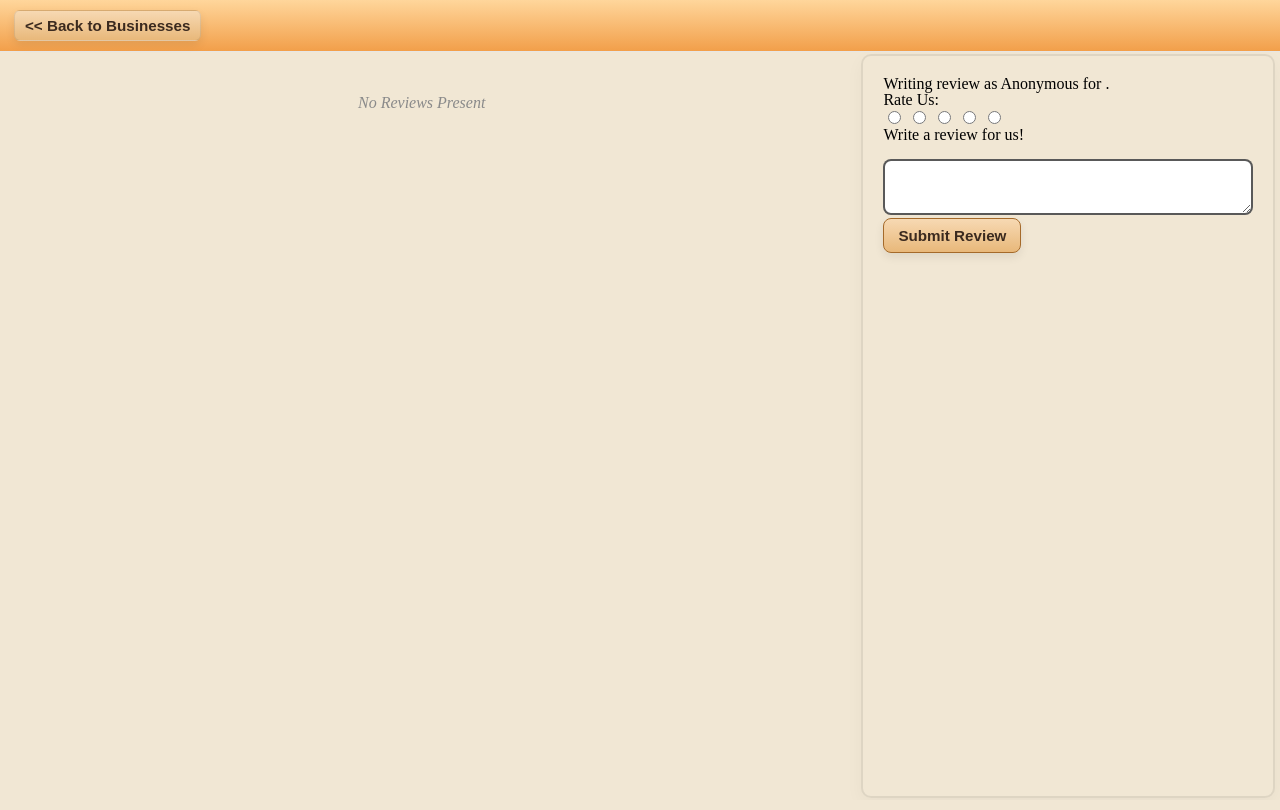
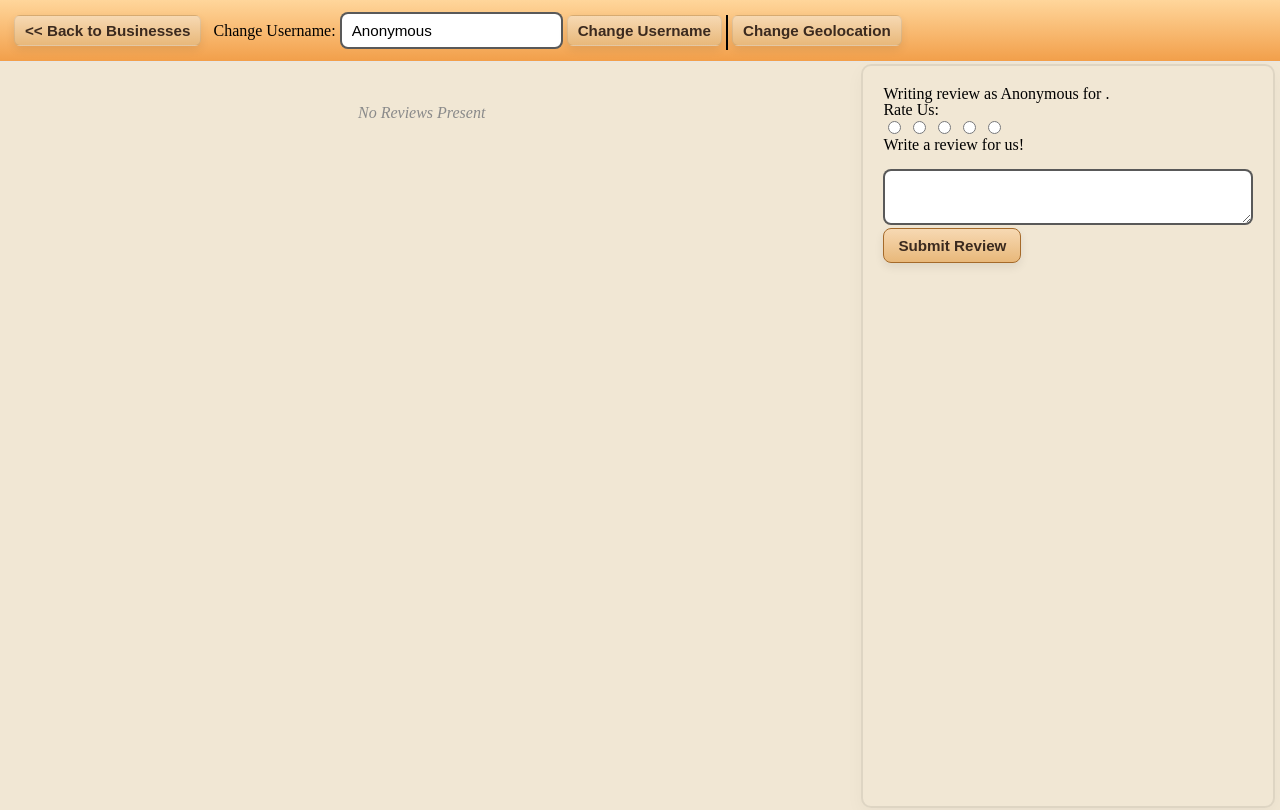
Before and after one commit to artOfCode02/FBLA-Coding-Programming_2025-26, a Flask app: page /reviews in a window 1280 px wide. Run offline with Flask 3, Linux system fonts and the light colour scheme; data that the repository does not hold is empty.

Commit message:
changed storage location of username

```diff
--- a/run_app.py
+++ b/run_app.py
@@ -138,7 +138,7 @@ def main():
     nav_layout.addWidget(devtools_btn)
     nav_bar.setLayout(nav_layout)
 
-        # Slightly grey out the nav area to indicate immutability
+    # Slightly grey out the nav area to indicate immutability
     url_label.setStyleSheet("background-color: #a3a3a3; color: #333; padding: 1px;")
 
     # Tighten nav layout spacing and fix nav bar height so it stays small
--- a/static/css/reviews.css
+++ b/static/css/reviews.css
@@ -23,6 +23,10 @@
     padding: 6px 10px;
     border: 1px solid rgba(0,0,0,0.08);
     cursor: pointer;
+}
+
+#reviews_change_username {
+    float: right;
 }
 
 #reviews_list {
--- a/static/js/businesses.js
+++ b/static/js/businesses.js
@@ -1,8 +1,7 @@
 import { getPlaces } from './location.js';
 
 // GLOBAL VARIABLES
-const urlParams = new URLSearchParams(window.location.search);
-const username = urlParams.get("username") || "Anonymous";
+const username = localStorage.getItem("username") || "Anonymous";
 
 // -------------------------
 // Bookmark Management
@@ -244,37 +243,6 @@ export async function make_businesses_table() {
 }
 
 // -------------------------
-// Change Username Handler
-// -------------------------
-export function change_username_handler() {
-    const changeUsernameForm = document.getElementById('change_username_form');
-
-    if(changeUsernameForm) {
-        changeUsernameForm.addEventListener('submit', (event) => {
-            event.preventDefault();
-
-            const confirmation = confirm("Are you sure you want to change your username? This will reload the page.");
-            if(!confirmation) return;
-
-            const newUsername = document.getElementById('change_username_input').value.trim();
-            if(newUsername) {
-                // Update URL with new username param
-                console.log("Changing username to:", newUsername);
-                const urlParams = new URLSearchParams(window.location.search);
-                urlParams.set('username', newUsername);
-                window.location.search = urlParams.toString();
-
-                alert(`Username changed to: ${newUsername}`);
-            } else {
-                alert("Username cannot be empty.");
-            }
-        });
-    } else {
-        console.log("Change username form NOT found on this page");
-    }
-}
-
-// -------------------------
 // Change Geolocation
 // -------------------------
 export function change_geolocation_handler() {
--- a/static/js/reviews.js
+++ b/static/js/reviews.js
@@ -1,7 +1,7 @@
 // CONSTANTS
 // URL parameters
 const urlParams = new URLSearchParams(window.location.search);
-const username = urlParams.get('username') || "Anonymous";
+const username = localStorage.getItem('username') || 'Anonymous';
 const businessID = urlParams.get('businessID');
 const businessName = urlParams.get('businessName');
 
@@ -11,14 +11,10 @@ export function review_title() {
     console.log("Running review title function");
 
     const write_username = document.getElementById('write_username');
-    if(write_username) {
-        write_username.innerHTML = username
-    }
+    if(write_username) write_username.innerHTML = username;
 
     const write_business_name = document.getElementById('write_business_name');
-    if(write_business_name) {
-        write_business_name.innerHTML = businessName
-    }
+    if(write_business_name) write_business_name.innerHTML = businessName;
 }
 
 // Write a review and submit it to reviews.json
--- a/static/script.js
+++ b/static/script.js
@@ -3,7 +3,7 @@
 // ---------------------------
 import { index_form_handler, change_geolocation_handler_index } from "./js/index.js";
 
-import { make_businesses_table, change_username_handler, change_geolocation_handler } from "./js/businesses.js";
+import { make_businesses_table, change_geolocation_handler } from "./js/businesses.js";
 
 import { review_title, review_form_handler, make_reviews_table, back_button_handler } from "./js/reviews.js";
 
@@ -34,6 +34,8 @@ document.addEventListener('DOMContentLoaded', function () {
             break;
         case '/reviews':
             console.log("On reviews page");
+            // Call change reviews username handler
+            change_username_handler();
             // Call review title function
             review_title();
             // Call review form handler
@@ -68,3 +70,35 @@ document.addEventListener('keydown', (event) => {
             });
     }
 });
+
+// -------------------------
+// Change Username Handler
+// -------------------------
+export function change_username_handler() {
+    const changeUsernameForm = document.getElementById('change_username_form');
+
+    if(changeUsernameForm) {
+        changeUsernameForm.addEventListener('submit', (event) => {
+            event.preventDefault();
+
+            const confirmation = confirm("Are you sure you want to change your username? This will reload the page.");
+            if(!confirmation) return;
+
+            const newUsername = document.getElementById('change_username_input').value.trim();
+            if(newUsername) {
+                // Update URL with new username param
+                console.log("Changing username to:", newUsername);
+
+                localStorage.setItem('username', newUsername);
+
+                location.reload();
+
+                alert(`Username changed to: ${newUsername}`);
+            } else {
+                alert("Username cannot be empty.");
+            }
+        });
+    } else {
+        console.log("Change username form NOT found on this page");
+    }
+}
--- a/static/style.css
+++ b/static/style.css
@@ -95,6 +95,6 @@ textarea {
 	padding-top: 35px;
 }
 
-#inline_containter {
+.inline_containter {
 	display: inline-block;
 }
--- a/templates/businesses.html
+++ b/templates/businesses.html
@@ -19,7 +19,7 @@
             <div id="businesses_map"></div>
         </div>
 
-        <div id="inline_container">
+        <div class="inline_container">
             <form id="change_username_form">
                 <label for="change_username_input" id="change_username_label">Change Username: </label>
                 <input type="text" id="change_username_input" name="change_username_input" value="Anonymous" required>
--- a/templates/reviews.html
+++ b/templates/reviews.html
@@ -9,6 +9,17 @@
 <body>
     <div id="reviews_nav">
         <button id="redirect_back">&lt;&lt; Back to Businesses</button>
+        <div class="inline_container">
+            <form id="change_username_form">
+                <label for="change_username_input" id="change_username_label">Change Username: </label>
+                <input type="text" id="change_username_input" name="change_username_input" value="Anonymous" required>
+                <button id="change_username_submit" type="submit">Change Username</button>
+            </form>
+
+            <div id="vertical_rule"></div>
+
+            <button id="change_current_location" type="button">Change Geolocation</button>
+        </div>
     </div>
 
     <div id="reviews_container">
```
